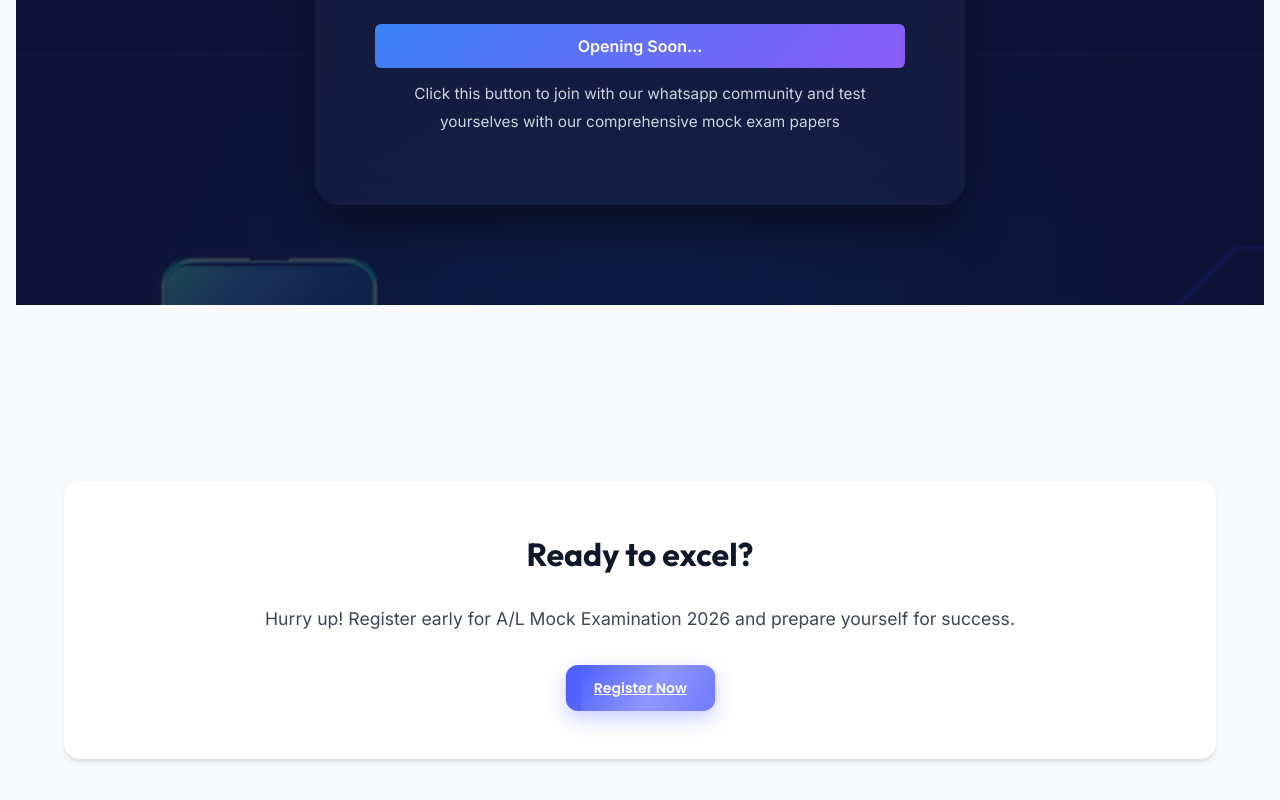
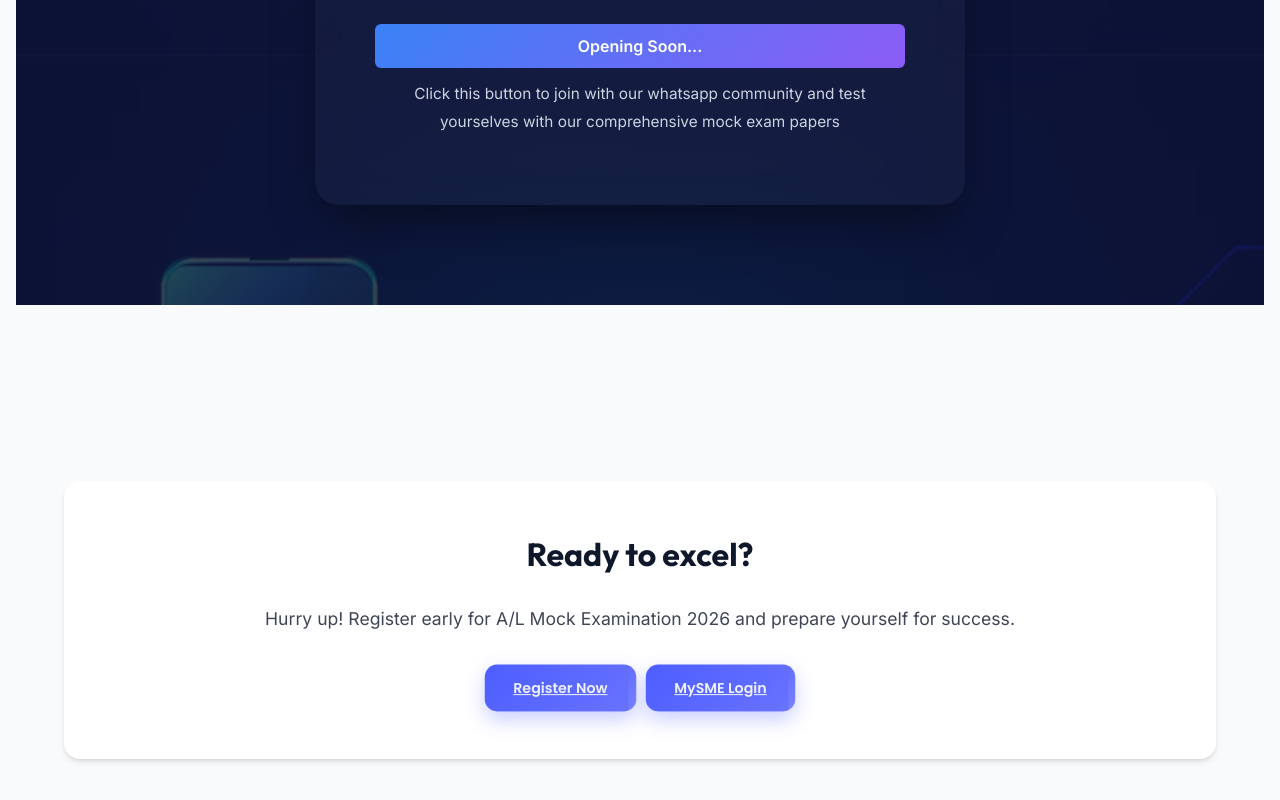
Before and after one commit to Sasnaka-Sansada-Learnsteer/mockexam-marketing, a React (Create React App) app: page / in a window 1280 px wide. Shown: the part 1502-2302 px from the top of the page. Built offline with nearby package versions, Linux system fonts and the light colour scheme; no server answers.

Commit message:
Success stories made visible and added the login to mySME button (#96)
* hearfromsuccessors

* Added the login to mysme button

* changed the wording of the login button

* Removed the space in my sme(MT NIDIMATHAIII)

---------

Co-authored-by: Vidul <your_email@example.comvidulsathmika@gmail.com>

```diff
--- a/src/App.js
+++ b/src/App.js
@@ -26,6 +26,7 @@ import QRScannerDashboard from './mysme_admin/QRScannerDashboard';
 import ProjectDashboard from "./mysme_admin/ProjectDashboard";
 import CandidateLogin from "./mysme_candidate/CandidateLogin";
 import CandidateProfile from "./mysme_candidate/CandidateProfile";
+import HearFromSuccessors from "./components/HearFromSuccessors";
 
 // ─── Feature Flags ────────────────────────────────────────────────────────────
 const SHOW_EXAM_CENTERS = false; // set to false to hide the Exam Centers card
@@ -65,9 +66,9 @@ function MarketingSite({isDarkMode}) {
                         <ExamCenter />
                     </section>
                 )}
-                {/*<section id="remainingseats">
-         <RemainingSeats />
-       </section>*/}
+                {<section id="hear-from-successors">
+                    <HearFromSuccessors />
+                </section>}
             </main>
 
             {/*<PopupNotification />*/}
--- a/src/components/CountdownRegister.css
+++ b/src/components/CountdownRegister.css
@@ -66,6 +66,15 @@
   margin-bottom: 2rem;
 }
 
+.register-actions {
+  display: flex;
+  flex-direction: row;
+  align-items: center;
+  gap: 0.75rem;
+  flex-wrap: wrap;
+  justify-content: center;
+}
+
 .register-button {
   background: var(--accent-gradient);
   color: white;
--- a/src/components/CountdownRegister.jsx
+++ b/src/components/CountdownRegister.jsx
@@ -13,9 +13,9 @@ const CountdownRegister = () => {
           {/*  <CountdownTimer deadline="2025-08-01T20:00:00" />*/}
           {/*</div>*/}
 
-            <div className="register-section">
-              <h2>Ready to excel?</h2>
-              <p>Hurry up! Register early for A/L Mock Examination 2026 and prepare yourself for success.</p>
+          <div className="register-section">
+            <h2>Ready to excel?</h2>
+            <p>Hurry up! Register early for A/L Mock Examination 2026 and prepare yourself for success.</p>
 
             {/*<a
                 href="https://forms.gle/do6jF9UGx9gh4ZmZ9"
@@ -28,7 +28,12 @@ const CountdownRegister = () => {
               */}
 
             {/*<RegisterNow className="register-button" />*/}
-            <RegisterNow className="small-button" />
+            <div className="register-actions">
+              <RegisterNow className="small-button" />
+              <a href="/mysme/login" className="register-button small-button login-button">
+                MySME Login
+              </a>
+            </div>
 
             {/*<p className="registration-message">Registrations opening soon!</p>*/}
           </div>
```
